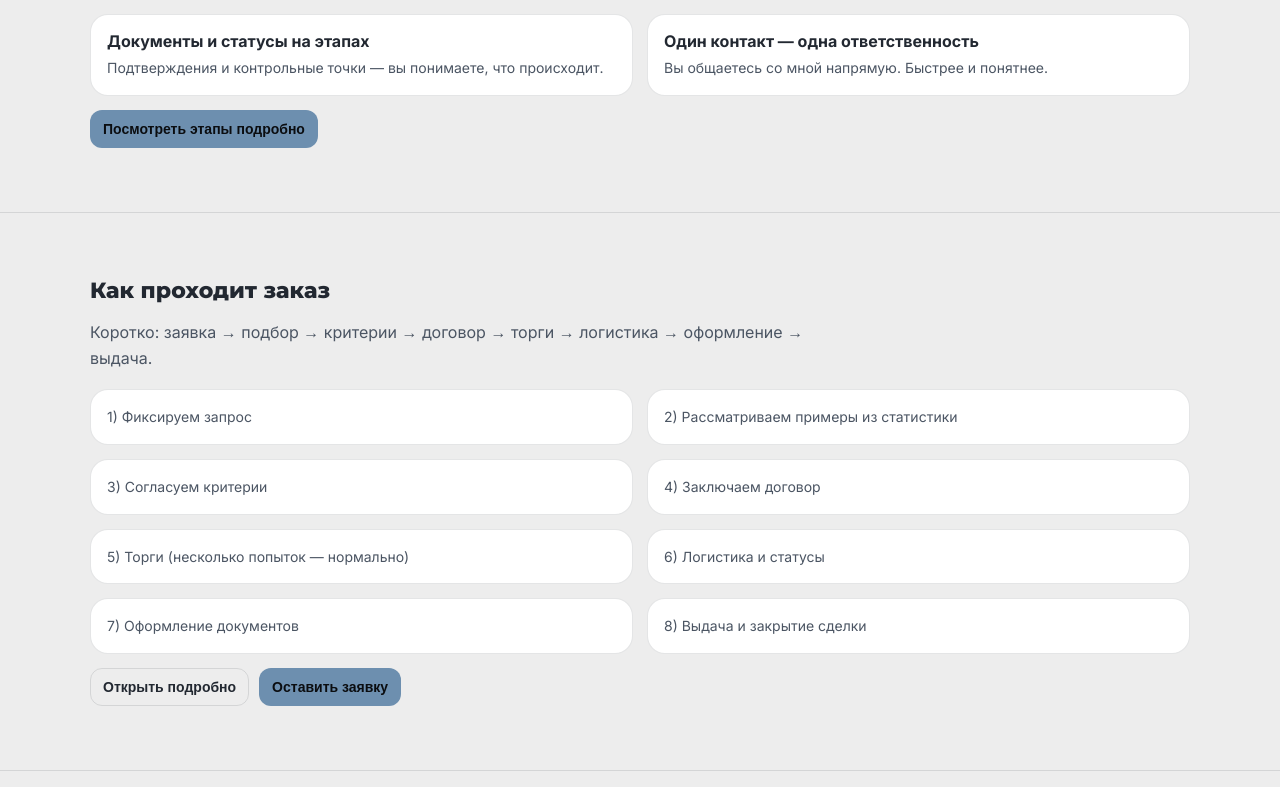
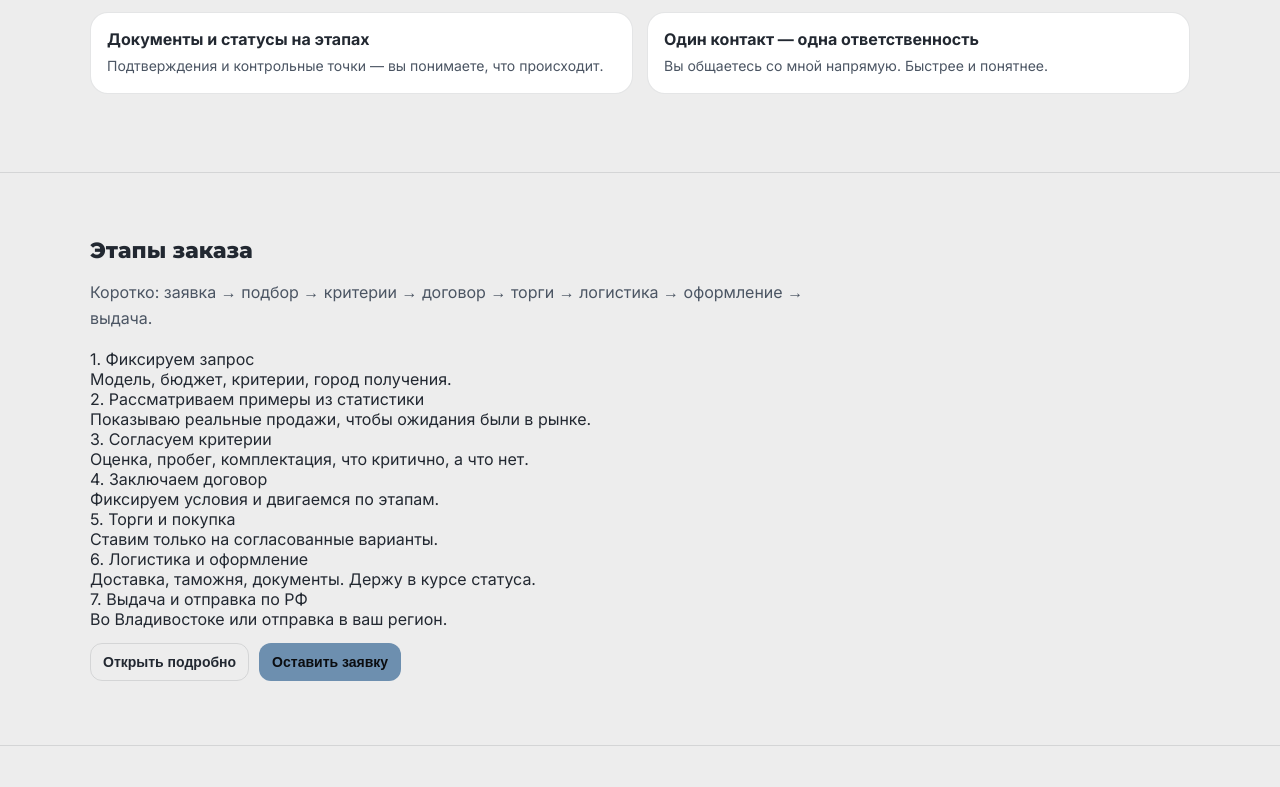
Before and after one commit to melehaha/vorona-site, a Next.js app: page / in a window 1280 px wide. Shown: the part 753-1540 px from the top of the page. Built offline with nearby package versions, Linux system fonts and the light colour scheme.

Commit message:
Update page.tsx

```diff
--- a/src/app/page.tsx
+++ b/src/app/page.tsx
@@ -259,9 +259,6 @@ export default function Page() {
 </div>
 
           <nav className="nav" aria-label="Навигация">
-            <button className="navLink" onClick={() => setOpenAbout(true)} type="button">
-  Обо мне
-</button>
             <a href="#steps">Как работаем</a>
             <a href="#cost">Стоимость</a>
             <a href="#cases">Кейсы</a>
@@ -285,6 +282,12 @@ export default function Page() {
 <section className="section">
   <div className="container">
     <h1 className="h1">Авто из Японии под заказ</h1>
+
+    <p className="p" style={{ marginTop: 14 }}>
+      Подбираю, выкупаю на аукционах и веду сделку до выдачи. Общение напрямую со мной — без цепочек “менеджер → менеджер”.
+      <br />
+      Помогаю привезти авто из Японии под заказ: от подбора и торгов до выдачи и документов.
+    </p>
 
     <div className="card" style={{ marginTop: 16 }}>
       <div style={{ display: "flex", alignItems: "center", gap: 14 }}>
@@ -314,12 +317,6 @@ export default function Page() {
       </div>
     </div>
 
-    <p className="p" style={{ marginTop: 14 }}>
-      Подбираю, выкупаю на аукционах и веду сделку до выдачи. Общение напрямую со мной — без цепочек “менеджер → менеджер”.
-      <br />
-      Помогаю привезти авто из Японии под заказ: от подбора и торгов до выдачи и документов.
-    </p>
-
     <div className="btnRow" style={{ marginTop: 14 }}>
       <a className="btn" href={`https://t.me/${TG}`} target="_blank" rel="noreferrer">
         Написать в Telegram
@@ -341,7 +338,7 @@ export default function Page() {
       {/* Trust */}
       <section className="section">
         <div className="container">
-          <h2 className="h2">Без сюрпризов “в конце”. Всё объясняю заранее.</h2>
+          <h2 className="h2">Почему со мной спокойнее</h2>
           <div className="grid grid2">
             <div className="card">
               <div className="cardTitle">Прозрачные расходы по Японии</div>
@@ -362,9 +359,6 @@ export default function Page() {
           </div>
 
           <div style={{ marginTop: 14 }}>
-            <button className="btn btnPrimary" onClick={() => setOpenSteps(true)}>
-              Посмотреть этапы подробно
-            </button>
           </div>
         </div>
       </section>
@@ -372,25 +366,66 @@ export default function Page() {
       {/* Steps */}
       <section className="section" id="steps">
         <div className="container">
-          <h2 className="h2">Как проходит заказ</h2>
+          <h2 className="h2">Этапы заказа</h2>
           <p className="p">Коротко: заявка → подбор → критерии → договор → торги → логистика → оформление → выдача.</p>
 
-          <div className="grid grid2">
-            {[
-              "1) Фиксируем запрос",
-              "2) Рассматриваем примеры из статистики",
-              "3) Согласуем критерии",
-              "4) Заключаем договор",
-              "5) Торги (несколько попыток — нормально)",
-              "6) Логистика и статусы",
-              "7) Оформление документов",
-              "8) Выдача и закрытие сделки",
-            ].map((t) => (
-              <div className="card" key={t}>
-                <div className="cardText">{t}</div>
-              </div>
-            ))}
-          </div>
+<div className="timeline">
+  <div className="timelineItem">
+    <div className="timelineDot" />
+    <div>
+      <div className="timelineTitle">1. Фиксируем запрос</div>
+      <div className="timelineText">Модель, бюджет, критерии, город получения.</div>
+    </div>
+  </div>
+
+  <div className="timelineItem">
+    <div className="timelineDot" />
+    <div>
+      <div className="timelineTitle">2. Рассматриваем примеры из статистики</div>
+      <div className="timelineText">Показываю реальные продажи, чтобы ожидания были в рынке.</div>
+    </div>
+  </div>
+
+  <div className="timelineItem">
+    <div className="timelineDot" />
+    <div>
+      <div className="timelineTitle">3. Согласуем критерии</div>
+      <div className="timelineText">Оценка, пробег, комплектация, что критично, а что нет.</div>
+    </div>
+  </div>
+
+  <div className="timelineItem">
+    <div className="timelineDot" />
+    <div>
+      <div className="timelineTitle">4. Заключаем договор</div>
+      <div className="timelineText">Фиксируем условия и двигаемся по этапам.</div>
+    </div>
+  </div>
+
+  <div className="timelineItem">
+    <div className="timelineDot" />
+    <div>
+      <div className="timelineTitle">5. Торги и покупка</div>
+      <div className="timelineText">Ставим только на согласованные варианты.</div>
+    </div>
+  </div>
+
+  <div className="timelineItem">
+    <div className="timelineDot" />
+    <div>
+      <div className="timelineTitle">6. Логистика и оформление</div>
+      <div className="timelineText">Доставка, таможня, документы. Держу в курсе статуса.</div>
+    </div>
+  </div>
+
+  <div className="timelineItem">
+    <div className="timelineDot" />
+    <div>
+      <div className="timelineTitle">7. Выдача и отправка по РФ</div>
+      <div className="timelineText">Во Владивостоке или отправка в ваш регион.</div>
+    </div>
+  </div>
+</div>
 
           <div className="btnRow" style={{ marginTop: 14 }}>
             <button className="btn" onClick={() => setOpenSteps(true)}>
@@ -501,7 +536,7 @@ export default function Page() {
       <section className="section" id="docs">
         <div className="container">
           <h2 className="h2">Документы</h2>
-          <p className="p">Здесь будут пример договора и краткое объяснение: что подписываем и когда.</p>
+          <p className="p">Примеры документов</p>
 
           <div className="btnRow">
             <button
@@ -520,7 +555,7 @@ export default function Page() {
       {/* Contacts */}
       <section className="section" id="contacts">
         <div className="container">
-          <h2 className="h2">Связаться</h2>
+          <h2 className="h2">Контакты</h2>
           <p className="p">
             Telegram: <span className="kbd">@{TG}</span>
             <br />
@@ -529,12 +564,6 @@ export default function Page() {
 <div className="card" style={{ marginTop: 12 }}>
   <div className="cardTitle">Ссылки</div>
   <div className="cardText" style={{ display: "grid", gap: 8, marginTop: 8 }}>
-    <div>
-      <span className="kbd">Instagram</span>{" "}
-      <a href="https://instagram.com/vorona.car" target="_blank" rel="noreferrer">
-        @vorona.car
-      </a>
-    </div>
     <div>
       <span className="kbd">YouTube</span>{" "}
       <a href="https://www.youtube.com/@VORONACAR" target="_blank" rel="noreferrer">
```
